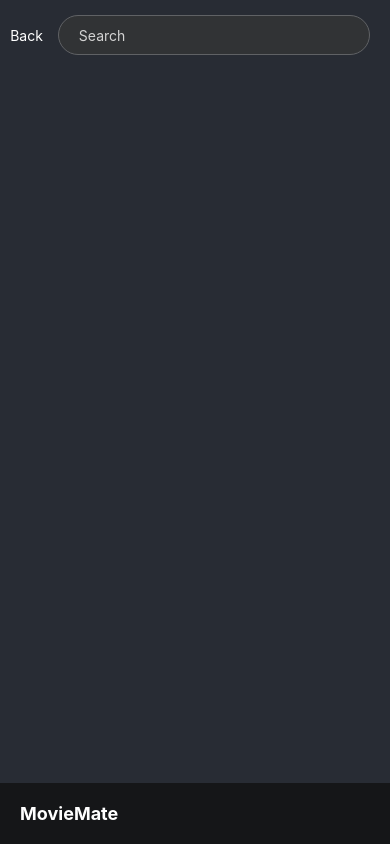
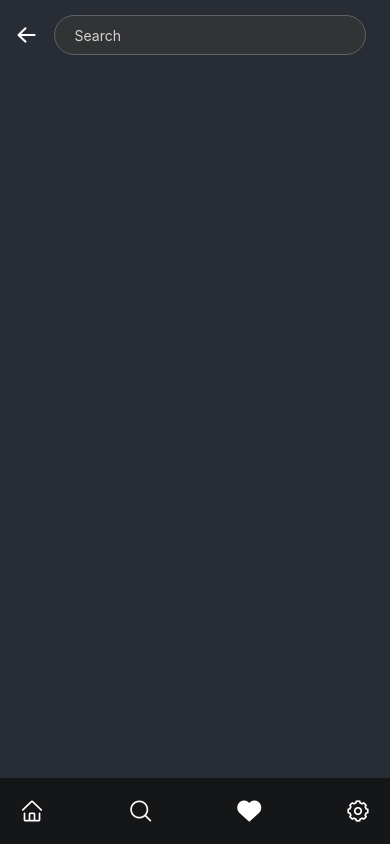
Before and after one commit to stroich/MovieMate, a React Native app: screen /search1 in a window 390 px wide. Built offline with nearby package versions, Linux system fonts and the light colour scheme.

Commit message:
feat: add icons

```diff
--- a/package.json
+++ b/package.json
@@ -12,7 +12,8 @@
   "dependencies": {
     "react": "18.2.0",
     "react-native": "0.74.1",
-    "react-native-safe-area-context": "^4.10.1"
+    "react-native-safe-area-context": "^4.10.1",
+    "react-native-vector-icons": "^10.1.0"
   },
   "devDependencies": {
     "@babel/core": "^7.20.0",
@@ -23,6 +24,7 @@
     "@react-native/metro-config": "0.74.83",
     "@react-native/typescript-config": "0.74.83",
     "@types/react": "^18.2.6",
+    "@types/react-native-vector-icons": "^6.4.18",
     "@types/react-test-renderer": "^18.0.0",
     "babel-jest": "^29.6.3",
     "eslint": "^8.19.0",
--- a/src/components/Footer/Footer.tsx
+++ b/src/components/Footer/Footer.tsx
@@ -1,13 +1,17 @@
 import React from 'react';
-import {View, Text, StyleSheet} from 'react-native';
+import {View, StyleSheet} from 'react-native';
 import {useSafeAreaInsets} from 'react-native-safe-area-context';
+import {LIST_OF_ICONS as data} from './data';
+import Icon from '../Icon/Icon';
 
 function Footer() {
   const insets = useSafeAreaInsets();
 
   return (
     <View style={[styles.container, {marginBottom: insets.bottom}]}>
-      <Text style={styles.paragraph}>MovieMate</Text>
+      {data.map(({id, name}) => (
+        <Icon name={name} key={id} />
+      ))}
     </View>
   );
 }
@@ -20,11 +24,11 @@ const styles = StyleSheet.create({
     width: '100%',
     alignContent: 'flex-start',
     backgroundColor: '#151618',
+    flexDirection: 'row',
+    justifyContent: 'space-between',
   },
-  paragraph: {
-    fontSize: 18,
-    fontWeight: 'bold',
-    color: 'white',
+  icon: {
+    paddingLeft: 20,
   },
 });
 
--- /dev/null
+++ b/src/components/Footer/data.ts
@@ -0,0 +1,18 @@
+export const LIST_OF_ICONS = [
+  {
+    id: 1,
+    name: 'home',
+  },
+  {
+    id: 2,
+    name: 'search1',
+  },
+  {
+    id: 3,
+    name: 'heart',
+  },
+  {
+    id: 4,
+    name: 'setting',
+  },
+];
--- /dev/null
+++ b/src/components/Icon/Icon.tsx
@@ -0,0 +1,17 @@
+import React from 'react';
+import {TouchableOpacity} from 'react-native';
+import AntDesign from 'react-native-vector-icons/AntDesign';
+
+type IconProps = {
+  name: string;
+};
+
+function Icon({name}: IconProps) {
+  return (
+    <TouchableOpacity>
+      <AntDesign name={name} size={24} color="white" />
+    </TouchableOpacity>
+  );
+}
+
+export default Icon;
--- a/src/components/Search/Search.tsx
+++ b/src/components/Search/Search.tsx
@@ -1,14 +1,9 @@
 import React, {useState} from 'react';
-import {
-  TextInput,
-  StyleSheet,
-  Text,
-  TouchableOpacity,
-  View,
-} from 'react-native';
+import {TextInput, StyleSheet, TouchableOpacity, View} from 'react-native';
 import {useSafeAreaInsets} from 'react-native-safe-area-context';
 import {ListMoviesType} from '../ListMovies/ListMovies';
 import {getMovies} from '../../api/apiMovies';
+import AntDesign from 'react-native-vector-icons/AntDesign';
 
 type SearchProps = {
   searchMovies: (value: ListMoviesType) => void;
@@ -29,7 +24,12 @@ function Search({searchMovies, handleLoading}: SearchProps) {
   return (
     <View style={[styles.container, {marginTop: insets.top}]}>
       <TouchableOpacity>
-        <Text style={styles.text}>Back</Text>
+        <AntDesign
+          style={styles.icon}
+          name="arrowleft"
+          size={24}
+          color="white"
+        />
       </TouchableOpacity>
       <TextInput
         style={styles.input}
@@ -50,8 +50,7 @@ const styles = StyleSheet.create({
     justifyContent: 'center',
     alignItems: 'center',
   },
-  text: {
-    color: 'white',
+  icon: {
     paddingRight: 15,
   },
   input: {
```
Also changed, not shown: react-native.config.js (added, +7 -0 lines), src/assets/fonts/AntDesign.ttf (added), 8 other files (tests, documents, lock files or other folders).
